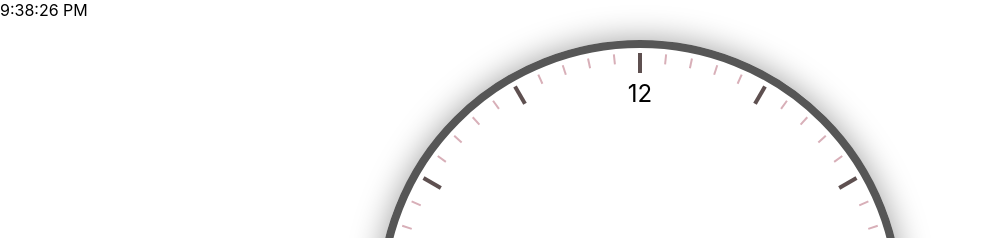
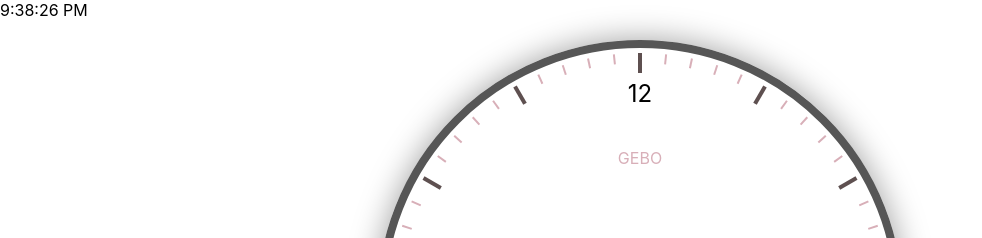
Before and after one commit to sprajams/analog-clock, a React (Create React App) app: page / in a window 1280 px wide. Shown: the top 238 px of the page, without its empty margins (0-982 px from the left). Built offline with nearby package versions, Linux system fonts and the light colour scheme.

Commit message:
branding

```diff
--- a/src/components/Clock/index.jsx
+++ b/src/components/Clock/index.jsx
@@ -52,6 +52,7 @@ function Clock({ hours, minutes, seconds }) {
         <div className={clsx(styles.clockNum, styles.three)}>3</div>
         <div className={clsx(styles.clockNum, styles.six)}>6</div>
         <div className={clsx(styles.clockNum, styles.nine)}>9</div>
+        <div className={styles.brand}>GEBO</div>
       </div>
     </div>
   );
--- a/src/components/Clock/styles.module.scss
+++ b/src/components/Clock/styles.module.scss
@@ -7,7 +7,6 @@
   align-items: center;
   border-radius: 50%;
   font-size: 1.5em;
-  // text-align: center;
 }
 .twelve {
   position: absolute;
@@ -129,3 +128,8 @@
     height: 195px;
   }
 }
+.brand {
+  position: absolute;
+  top: 100px;
+  color: rgb(216, 175, 184);
+}
```
